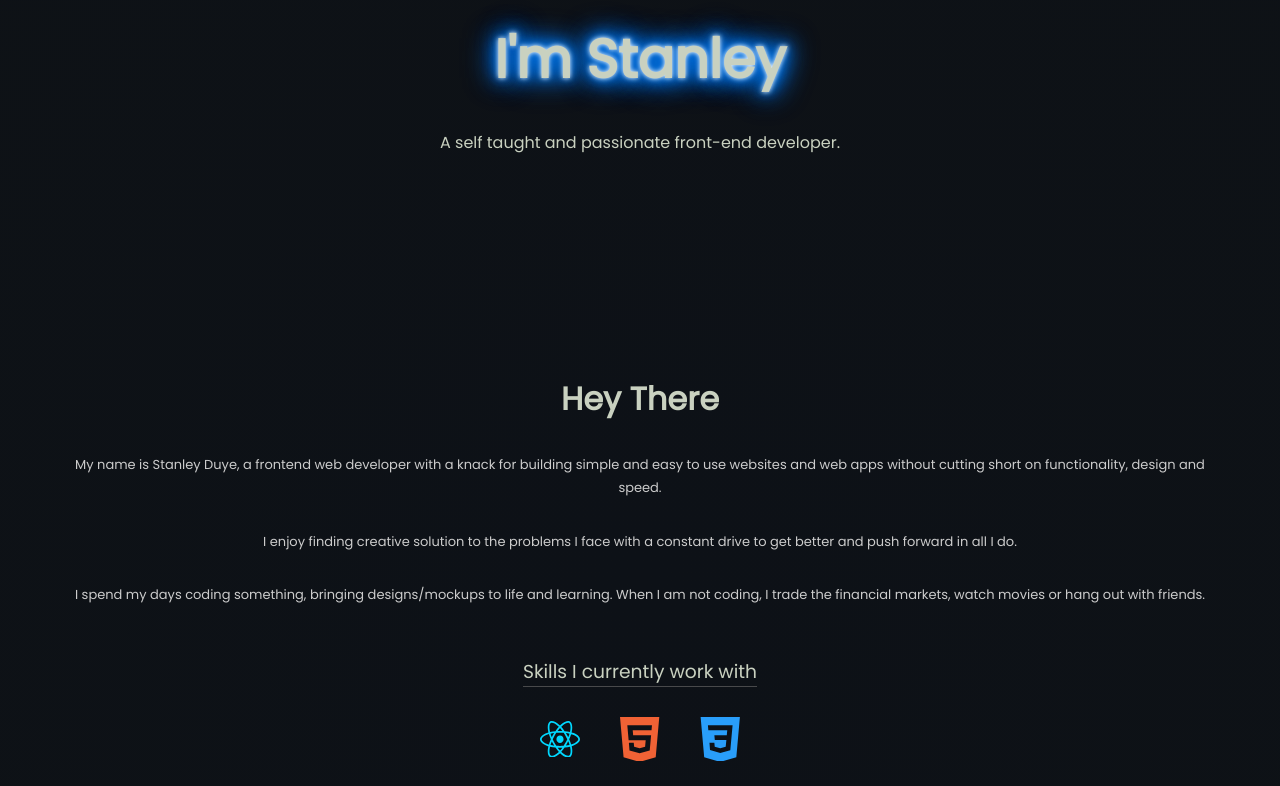
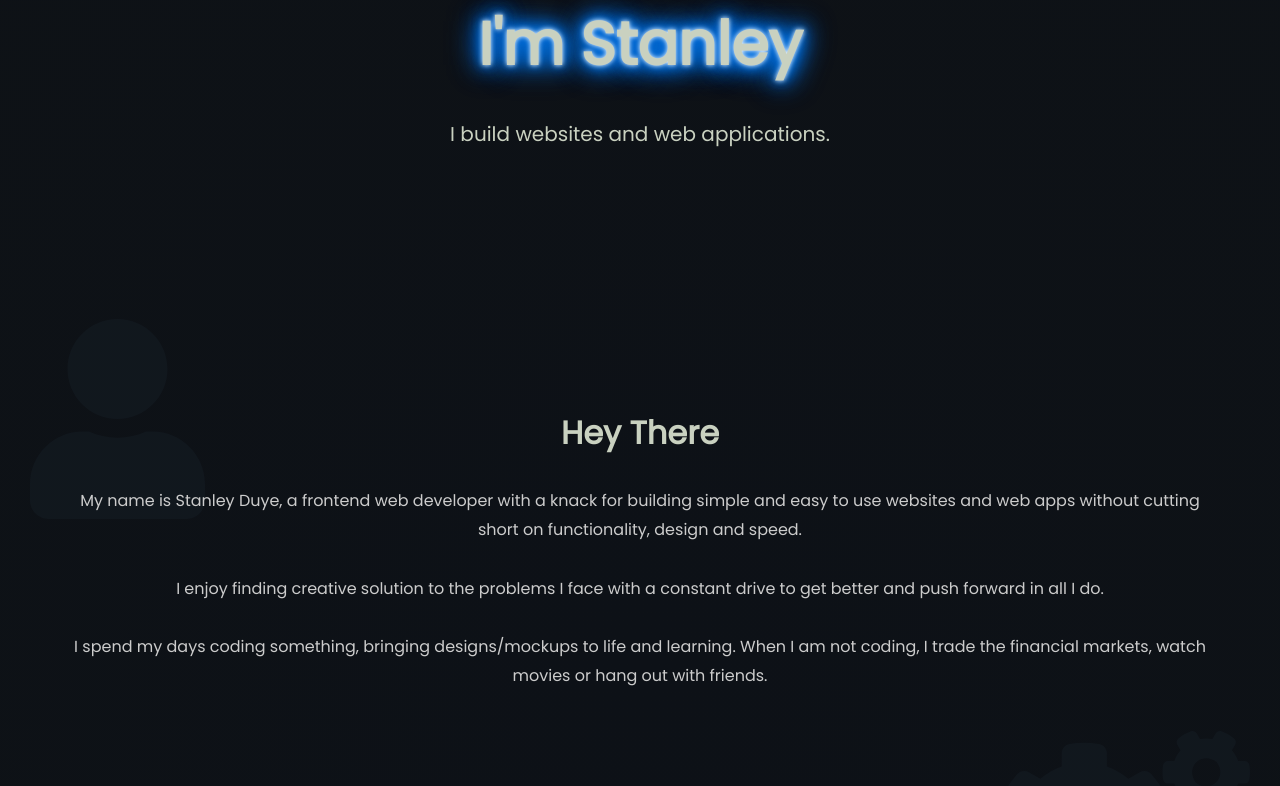
Before and after one commit to priyed/portfolio, a React (Create React App) app: page / in a window 1280 px wide. Shown: the part 250-1036 px from the top of the page. Built offline with nearby package versions, Linux system fonts and the light colour scheme.

Commit message:
fixed the about section and added icon bckgrnd

```diff
--- a/src/App.css
+++ b/src/App.css
@@ -45,17 +45,19 @@ body {
 
 
 .header {
-  margin-top: 120px;
   margin-bottom: 120px;
+  padding-top: 100px;
+
 }
 
 .header h2 {
   margin-bottom: 20px;
   font-family: "Inter";
+
 }
 
 .header h1 {
-  font-size: 54px;
+  font-size: 60px;
   text-shadow: 0 0 5px #fff, 0 0 10px #0073e6, 0 0 15px #0073e6,
     0 0 20px #0073e6, 0 0 25px #0073e6, 0 0 30px #0073e6;
   margin-bottom: 10px;
@@ -64,6 +66,7 @@ body {
 
 .header p {
   margin: 30px 20px 0;
+  font-size: 20px;
 }
 
 @keyframes glow {
--- a/src/App.js
+++ b/src/App.js
@@ -1,5 +1,4 @@
 import React from "react";
-import { BrowserRouter, Route } from "react-router-dom";
 import Home from "./components/Home";
 import Navigation from "./components/Navigation";
 import About from "./components/About";
@@ -10,7 +9,7 @@ import "./App.css";
 class App extends React.Component {
   render() {
     return (
-      <BrowserRouter>
+      <>
       <Navigation />
         <div className="App container">
           <Home />
@@ -19,7 +18,7 @@ class App extends React.Component {
           <Contact />
         </div>
 
-      </BrowserRouter>
+      </>
     );
   }
 }
--- a/src/components/About.css
+++ b/src/components/About.css
@@ -1,26 +1,51 @@
 .about-container {
     margin-left: 30px;
     margin-right: 30px;
-    margin-top: 100px;
+    margin-top: 50px;
+    padding-top: 90px;
+    position: relative;
 }
 
 .about-container p {
-    text-align: center;
-    font-size: 13px;
+   text-align: center;
+    font-size: 16px;
     font-weight: lighter;
     color: #ccc;
     line-height: 1.8;
     margin: 30px 40px 0;
 }
 
+.profile-icon {
+    color: #334b5e;
+    font-size: 200px;
+    z-index: -20;
+    opacity: 0.1;
+    position: absolute;
+    left: 0;
+    top: 0;
+
+}
+
 .skills-container {
-    margin-top: 50px;
+    position: relative;
+    margin-top: 90px;
     display: flex;
     flex-direction: column;
     align-items: center;
 }
 
+.skill-cogs {
+    color: #334b5e;
+    font-size: 200px;
+    z-index: -20;
+    opacity: 0.1;
+    position: absolute;
+    right: 0;
+    top: -50px;
+}
+
 .skills-container h3 {
+    font-size: 22px;
     font-weight: 100;
     border-bottom: 1px solid rgb(94, 94, 94, 0.74);
 }
@@ -33,10 +58,9 @@
 }
 
 .icon {
-
-    width: 40px;
+    width: 50px;
     height: auto;
-    margin: 10px 20px 10px;
+    margin: 15px 30px 10px;
 }
 
 .icon p {
--- a/src/components/About.jsx
+++ b/src/components/About.jsx
@@ -1,11 +1,12 @@
 import React from "react";
 import { FontAwesomeIcon } from "@fortawesome/react-fontawesome";
-import { faAwards } from "@fortawesome/free-solid-svg-icons";
+import { faUser, faCogs } from "@fortawesome/free-solid-svg-icons";
 import "./About.css";
 
 const About = () => {
   return (
     <div className="about-container container" id="about">
+      <FontAwesomeIcon icon={faUser} className="profile-icon"/>
       <h1>Hey There</h1>
       <p>
         My name is Stanley Duye, a frontend web developer with a knack for
@@ -23,6 +24,7 @@ const About = () => {
       </p>
 
       <div className="skills-container">
+      <FontAwesomeIcon icon={faCogs} className="skill-cogs"/>
         <h3>Skills I currently work with</h3>
         <div className="skills-icon">
           <div className="react-icon icon">
--- a/src/components/Home.jsx
+++ b/src/components/Home.jsx
@@ -2,12 +2,10 @@ import React from "react";
 
 const Home = () => {
   return (
-    <div
-      className="header" id="home"
-    >
+    <div className="header" id="home">
       <h2>Hello,</h2>
       <h1>I'm Stanley</h1>
-      <p>A self taught and passionate front-end developer.</p>
+      <p>I build websites and web applications.</p>
     </div>
   );
 };
--- a/src/components/Navigation.css
+++ b/src/components/Navigation.css
@@ -6,6 +6,7 @@ header {
     position: fixed;
     top: 0;
     width: 100%;
+    z-index: 100;
     transition: top 0.6s;
 }
 
--- a/src/components/Navigation.jsx
+++ b/src/components/Navigation.jsx
@@ -28,23 +28,23 @@ const Navigation = () => {
   return (
 
       <header  style={{ top: visible ? '0': '-60px' }}>
-      <a className="home-link" href="#home">
+      <a className="home-link" href="#home" offset="100">
           <FontAwesomeIcon icon={faHome} />
           </a>
         <nav>
           <ul>
             <li>
-            <a className="link" href="#about" activeClassName="active">
+            <a className="link" href="#about" >
                 About
               </a>
             </li>
             <li>
-            <a  className="link" href="#projects" activeClassName="active">
+            <a  className="link" href="#projects" >
                 Projects
               </a>
             </li>
             <li>
-            <a  className="link" href="#contact" activeClassName="active">
+            <a  className="link" href="#contact">
                 Contact
               </a>
             </li>
```
